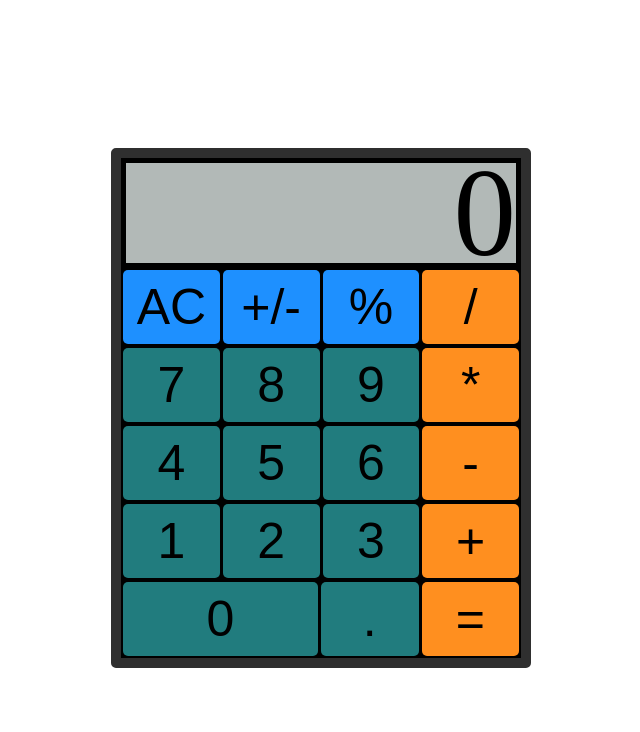
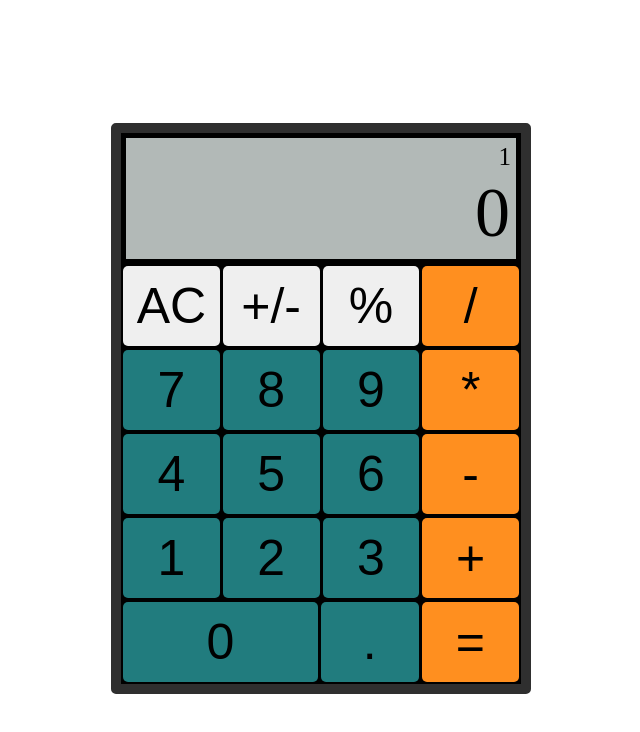
Before and after one commit to brendonchow/calculator, a plain HTML site: page index.html in a window 1280 px wide. Shown: the whole page, without its empty margins (319-959 px from the left). Drawn offline with Linux system fonts and the light colour scheme.

Commit message:
Implement dynamic display

```diff
--- a/index.html
+++ b/index.html
@@ -5,42 +5,45 @@
   <meta http-equiv="X-UA-Compatible" content="IE=edge">
   <meta name="viewport" content="width=device-width, initial-scale=1.0">
   <link rel="stylesheet" href="./styles.css">
-  <script src="script.js"></script>
+  <script src="script.js" defer></script>
   <title>Calculator</title>
 </head>
 <body>
   <div class="border">
   <section class="calcualtor">
     <div class="display">
-      <span class="displayText">0</span>
+      <div class="displayPrev">1</div>
+      <div class="displayCurrent">
+        <span class="first">0</span>
+      </div>
     </div>
     <div class="row1">
-      <button class="misc">AC</button>
-      <button class="misc">+/-</button>
-      <button class="misc">%</button>
+      <button class="clear">AC</button>
+      <button class="plusMinus">+/-</button>
+      <button class="percent">%</button>
       <button class="operator">/</button>
     </div>
     <div class="row2">
-      <button class="number">7</button>
-      <button class="number">8</button>
-      <button class="number">9</button>
+      <button class="operand" value="7">7</button>
+      <button class="operand" value="8">8</button>
+      <button class="operand" value="9">9</button>
       <button class="operator">*</button>
     </div>
     <div class="row3">
-      <button class="number">4</button>
-      <button class="number">5</button>
-      <button class="number">6</button>
+      <button class="operand" value="4">4</button>
+      <button class="operand" value="5">5</button>
+      <button class="operand" value="6">6</button>
       <button class="operator">-</button>
     </div>
     <div class="row4">
-      <button class="number">1</button>
-      <button class="number">2</button>
-      <button class="number">3</button>
+      <button class="operand" value="1">1</button>
+      <button class="operand" value="2">2</button>
+      <button class="operand" value="3">3</button>
       <button class="operator">+</button>
     </div>
     <div class="row5">
-      <button class="zero number">0</button>
-      <button class="number">.</button>
+      <button class="zero operand" value="0">0</button>
+      <button class="operand" value=".">.</button>
       <button class="operator">=</button>
     </div>
   </section>
--- a/script.js
+++ b/script.js
@@ -29,3 +29,21 @@ function operate(operator, x, y) {
       return divide(x, y);
   }
 }
+const displayCurrent = document.querySelector(".displayCurrent")
+const operands = document.querySelectorAll(".operand");
+const expressions = []
+const firstNumber = document.querySelector(".first")
+
+operands.forEach(button => {
+
+  button.addEventListener("click", e => {
+    let buttonNumber = e.target.textContent;
+    if (displayCurrent.textContent == 0) firstNumber.textContent = buttonNumber;
+    else {
+      const newNumber = document.createElement("span");
+      newNumber.textContent = e.target.textContent;
+      displayCurrent.appendChild(newNumber);
+    }
+    expressions.push(parseInt(buttonNumber));
+  })
+});
--- a/styles.css
+++ b/styles.css
@@ -1,6 +1,5 @@
-* {
-  font-size: 50px;
-}
+
+
 body {
   min-height: 100vh;
   display: flex;
@@ -9,14 +8,12 @@ body {
 }
 
 section {
-  width: 400px;
-  height: 500px;
   margin: auto;
   background-color: black;
   overflow: hidden;
   display: flex;
   flex-direction: column;
-
+  width: 400px;
 }
 
 .border {
@@ -27,6 +24,7 @@ section {
 
 section > * {
   display: flex;
+  flex: 0 1 auto;
 }
 
 section * {
@@ -36,24 +34,43 @@ section * {
 }
 
 .display {
-  flex: 0 1 auto;
-  height: 100px;
+  display: flex;
+  flex-direction: column;
+  flex: 1 1 auto;
+  background-color: #b2b9b7;
   margin: 5px;
-  background-color: #b2b9b7;
+  padding: 5px;
 }
 
-.displayText {
-  margin: auto;
-  width: 100%;
+.displayPrev {
   text-align: right;
-  font-size: 125px;
-  line-height: 0;
+  margin: 0;
+  flex: 2 0 0;
+  font-size: 25px;
+}
+
+.displayCurrent {
+  display: flex;
+  justify-content: flex-end;
+  align-items: center;
+  margin: 0;
+  flex: 3 0 0;
+  flex-wrap: wrap;
+}
+
+span {
+  font-size: 70px;
+  flex: 0 1 auto;
+  font-size: 70px;
 }
 
 button {
   border-radius: 5px;
   border: none;
   padding: 0;
+  font-size: 50px;
+  width: 80px;
+  height: 80px;
 }
 
 .zero {
@@ -64,10 +81,18 @@ button {
   background-color: #FF8F1F;
 }
 
+.operator:active {
+  background-color: #FF8F1F;
+}
+
 .misc {
   background-color: dodgerblue;
 }
 
-.number {
+.operand {
   background-color: #217C7E;
 }
+
+.operand:active {
+  background-color: #33b9bb;
+}
```
